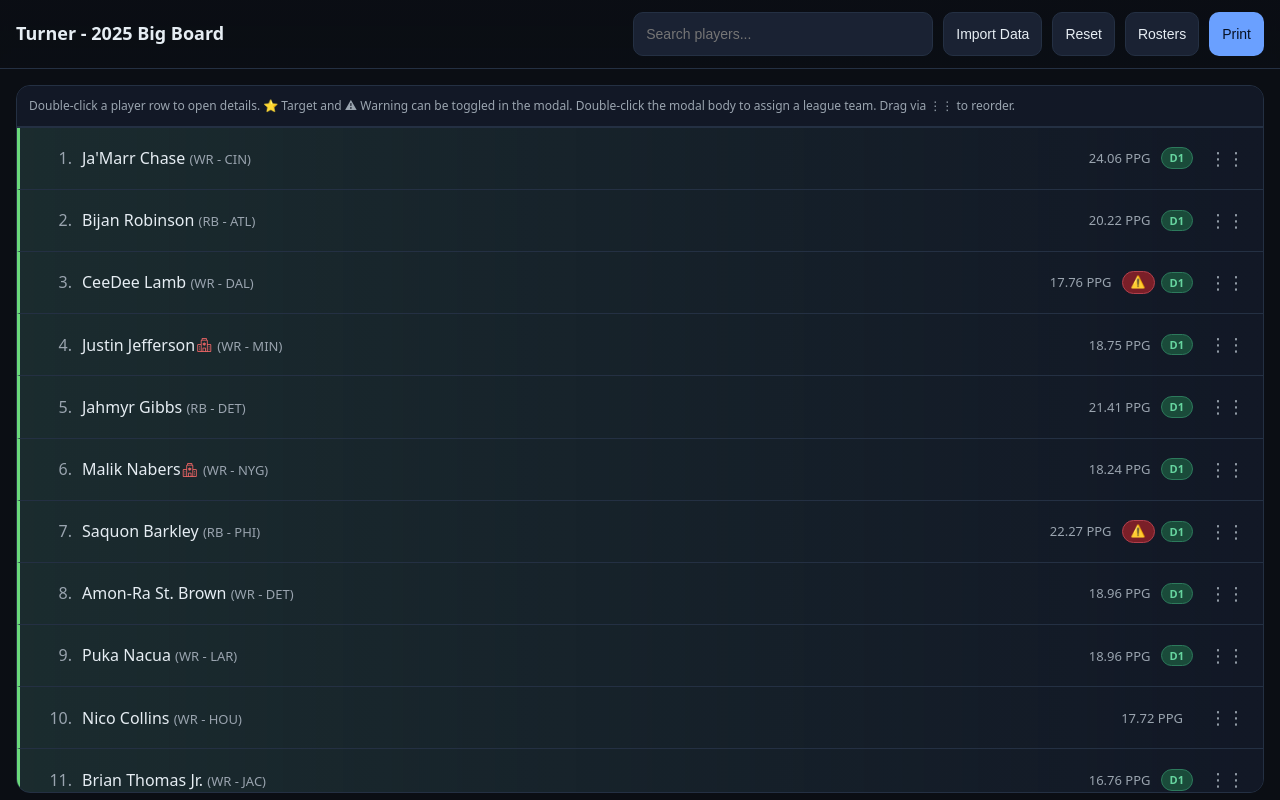
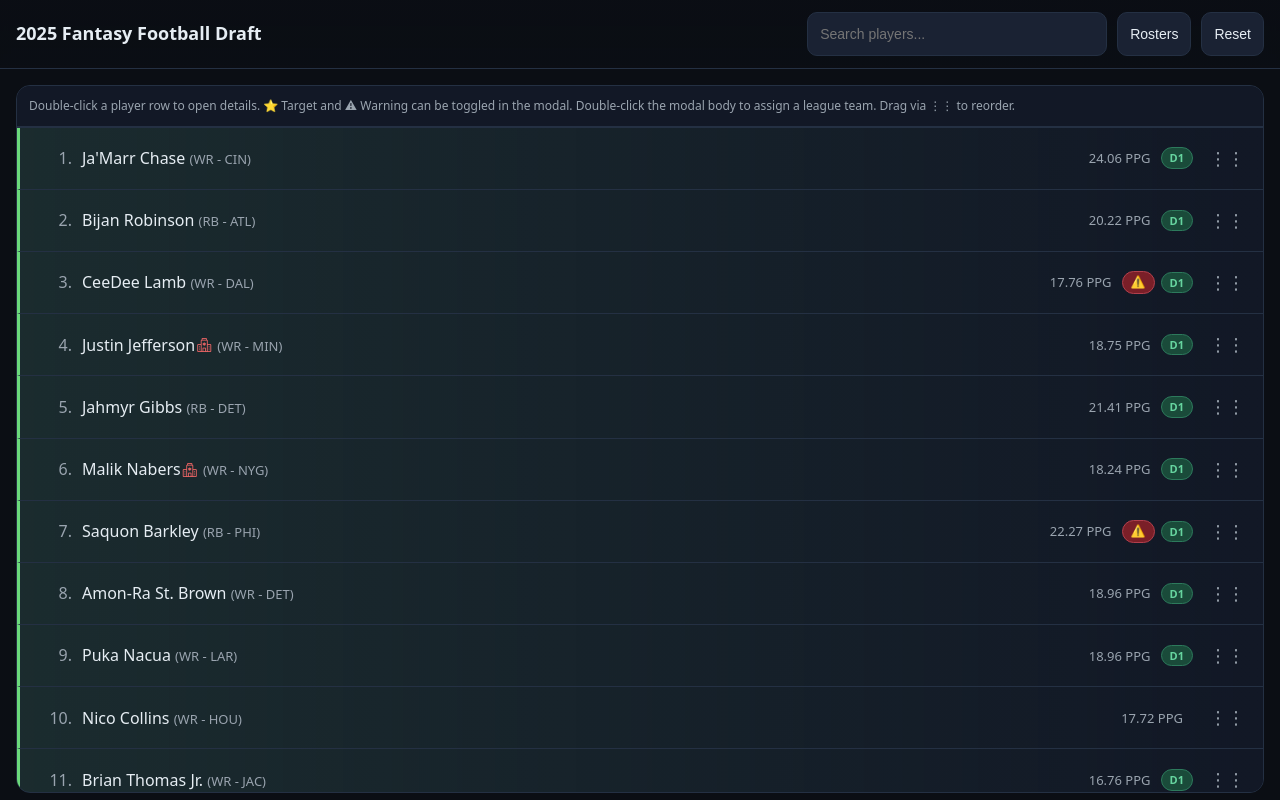
Before and after one commit to turnerturn/fantasy-football-draft-buddy, a plain HTML site: page index.html in a window 1280 px wide. Drawn offline with nearby package versions, Linux system fonts and the light colour scheme.

Commit message:
Update branding for 2025 Fantasy Football Draft

```diff
--- a/index.html
+++ b/index.html
@@ -133,13 +133,13 @@
   <!-- NAV -->
   <div class="nav" id="nav">
     <div class="wrap">
-      <div class="brand">Turner - 2025 Big Board</div>
+      <div class="brand">2025 Fantasy Football Draft</div>
       <div class="spacer"></div>
       <input type="text" id="searchInput" class="btn" style="flex:2;min-width:120px;max-width:300px;" placeholder="Search players..." autocomplete="off" />
-      <button class="btn" id="btnUpload">Import Data</button>
+      <button class="btn" id="btnUpload" hidden>Import Data</button>
+      <button class="btn" id="btnRosters">Rosters</button>
+      <button class="btn primary" id="btnPrint" hidden>Print</button>
       <button class="btn" id="btnReset">Reset</button>
-      <button class="btn" id="btnRosters">Rosters</button>
-      <button class="btn primary" id="btnPrint">Print</button>
     </div>
   </div>
 
@@ -155,7 +155,7 @@
 
   <!-- PRINT LIST -->
   <div class="container" id="printSection">
-    <div class="print-header" id="printHeader">Turner - 2025 Fantasy Football Big Board</div>
+    <div class="print-header" id="printHeader">2025 Fantasy Football Draft</div>
     <div class="print-grid" id="printGrid"></div>
   </div>
   <footer class="print">Generated on <span id="printDate"></span></footer>
```
